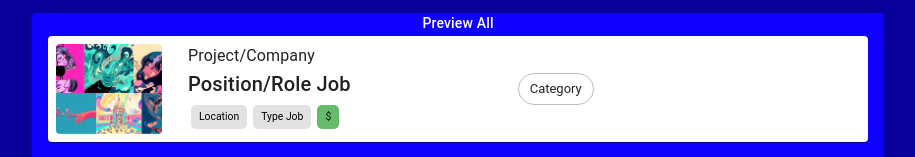
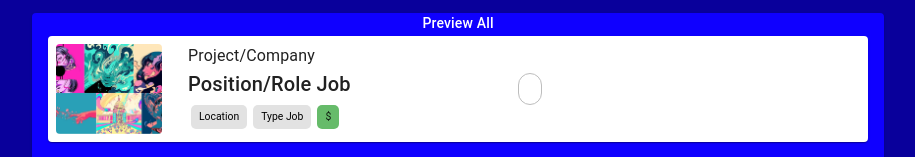
Before and after one commit to ekibagascan/remotenft, a React (Create React App) app: page /remote-hire in a window 1280 px wide. Shown: the part 1513-1670 px from the top of the page, without its empty margins (182-1097 px from the left). Built offline with nearby package versions, Linux system fonts and the light colour scheme.

Commit message:
fix chip tags and category

```diff
--- a/src/components/FormPreview/FormPreview.js
+++ b/src/components/FormPreview/FormPreview.js
@@ -53,6 +53,12 @@ const Salaries = styled(Typography)(({ theme }) => ({
 const MyPaper = styled(Paper)(({ theme }) => ({
   [theme.breakpoints.down('sm')]: {
     margin: '0px auto 20px',
+  },
+}))
+
+const ChipRight = styled(Chip)(({ theme }) => ({
+  [theme.breakpoints.down('sm')]: {
+    display: 'none',
   },
 }))
 
@@ -187,23 +193,22 @@ const FormPreview = ({ postData }) => {
                 marginRight: '80px',
               }}
             >
-              <Box>
-                <Chip
+              <ChipRight
                 variant='outlined'
-                  label={postData?.category || 'Category'}
+                label={postData?.category}
                 size='medium'
                 sx={{ margin: '3px' }}
               />
 
-                {postData.tags.map((tag) => (
-                  <Button
+              {postData?.tags.map((tag) => (
+                <ChipRight
+                  key={tag}
+                  label={tag}
                   variant='outlined'
-                    label={tag}
                   size='medium'
                   sx={{ margin: '3px' }}
                 />
               ))}
-              </Box>
             </Grid>
           </Card>
         </CardActionArea>
```
Lines whose indentation alone changed are shown as unchanged.
